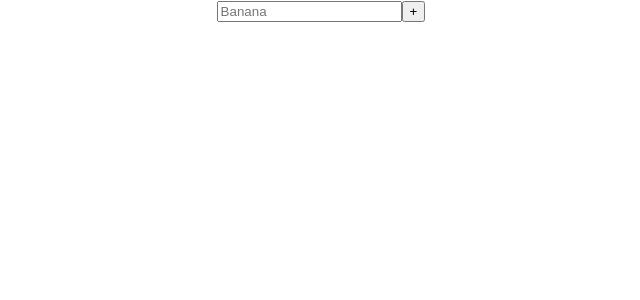
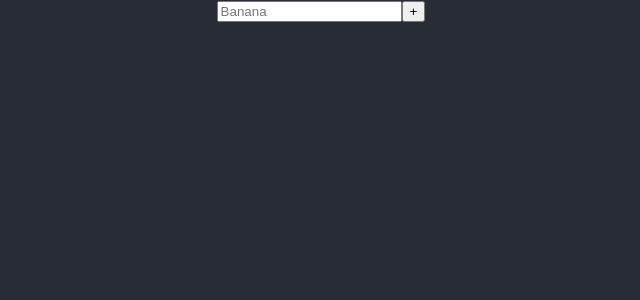
Before and after one commit to italoviola/todo-list, a React (Create React App) app: page / in a window 1280 px wide. Shown: the top 300 px of the page, without its empty margins (319-959 px from the left). Built offline with nearby package versions, Linux system fonts and the light colour scheme.

Commit message:
Remove task logic done

```diff
--- a/src/App.css
+++ b/src/App.css
@@ -1,5 +1,8 @@
 .App {
+  background-color: #282c34;
+  color: white;
   text-align: center;
+  height: 100vh;
 }
 
 .App-logo {
--- a/src/components/todo-list-input.jsx
+++ b/src/components/todo-list-input.jsx
@@ -2,6 +2,7 @@ import React, { useState } from 'react';
 
 function TodoListInput(props) {
 
+  const [id, setId] = useState(0);
   const [task, setTask] = useState('');
 
   const handleTaskChange = (event) => {
@@ -12,10 +13,12 @@ function TodoListInput(props) {
     event.preventDefault()
 
     props.onSubmit({
+      id: id,
       task: task
     })
 
     setTask('')
+    setId(id + 1)
   }
 
   return (
--- a/src/components/todo-list-task.jsx
+++ b/src/components/todo-list-task.jsx
@@ -1,10 +1,15 @@
 import React, { useState } from 'react';
 
-function TodoListTask({ task }) {
+function TodoListTask(props) {
+
+  const handleClickRemoveTask = () => {
+    props.onClick({id: props.id, task: props.task})
+  }
 
   return (
     <div className="todo-list-task">
-      {task}
+      <div className="todo-list-task_description">{props.task}</div>
+      <div className="todo-list-task_remove" onClick={handleClickRemoveTask}>X</div>
     </div>
   );
 }
--- a/src/components/todo-list.jsx
+++ b/src/components/todo-list.jsx
@@ -8,15 +8,21 @@ function TodoList() {
 
   const addTasks = (task) => {
     const newTasks = [task, ...tasks]
+    setTasks(newTasks)
+  }
 
+  const removeTask = (task) => {
+    const newTasks = [...tasks].filter((obj) => {
+      return obj.id !== task.id;
+    })
     setTasks(newTasks)
   }
 
   return (
     <div className="todo-list">
       <TodoListInput onSubmit={addTasks}/>
-      {tasks.map((item, index)=>{
-        return <TodoListTask key={index} task={item.task} />
+      {tasks.map((item)=>{
+        return <TodoListTask key={item.id} {...item} onClick={removeTask}/>
       })}
     </div>
   );
```
